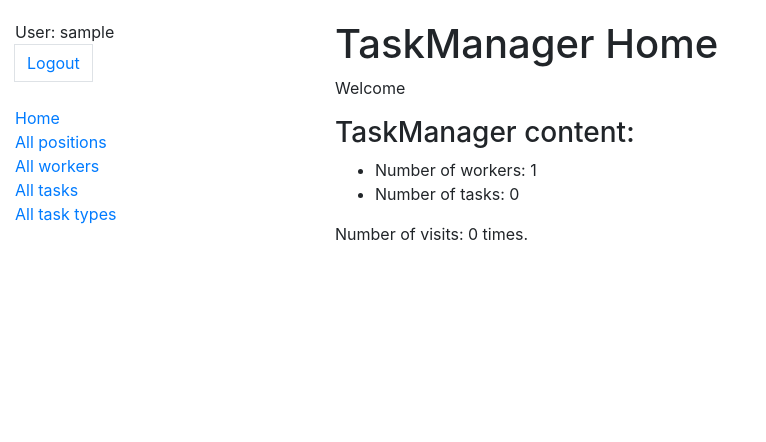
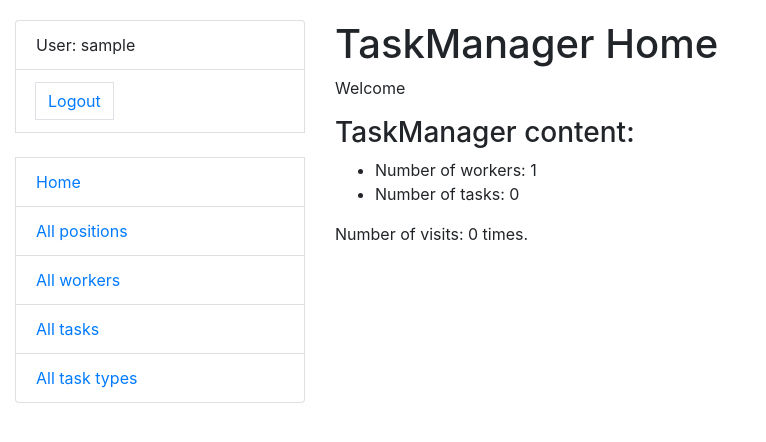
Before and after one commit to neagarr/task_manager, a Django app: page /manager/ in a window 1280 px wide. Shown: the top 442 px of the page, without its empty margins (0-766 px from the left). Run offline with Django 5.2, Linux system fonts and the light colour scheme; the visitor is signed in with stand-in values (Sample User, id 1); data comes from the database, SQL or seed files in the repository; data that the repository does not hold is empty.

Commit message:
add clas 'list-group-item' to all list items in sidebar.html

```diff
--- a/templates/includes/sidebar.html
+++ b/templates/includes/sidebar.html
@@ -1,36 +1,36 @@
-<ul class="sidebar-nav">
+<ul class="sidebar-nav list-group">
   {% if user.is_authenticated %}
-    <li>
+    <li class="list-group-item">
       User: {{ user.username }}
     </li>
-    <li>
+    <li class="list-group-item">
       <form action="{% url 'logout' %}" method="post">
         {% csrf_token %}
         <input type="submit" value="Logout" class="page-link">
       </form>
     </li>
   {% else %}
-    <li>
+    <li class="list-group-item">
       <a href="{% url "manager:worker_register" %}">Registration</a>
     </li>
-    <li>
+    <li class="list-group-item">
       <a href="{% url 'login' %}">Login</a>
     </li>
   {% endif %}
   <br>
-  <li>
+  <li class="list-group-item">
     <a href="{% url 'manager:index' %}">Home</a>
   </li>
-  <li>
+  <li class="list-group-item">
     <a href="{% url 'manager:position_list' %}">All positions</a>
   </li>
-  <li>
+  <li class="list-group-item">
     <a href="{% url 'manager:worker_list' %}">All workers</a>
   </li>
-  <li>
+  <li class="list-group-item">
     <a href="{% url 'manager:task_list' %}">All tasks</a>
   </li>
-  <li>
+  <li class="list-group-item">
     <a href="{% url 'manager:task_type_list' %}">All task types</a>
   </li>
 </ul>
```
